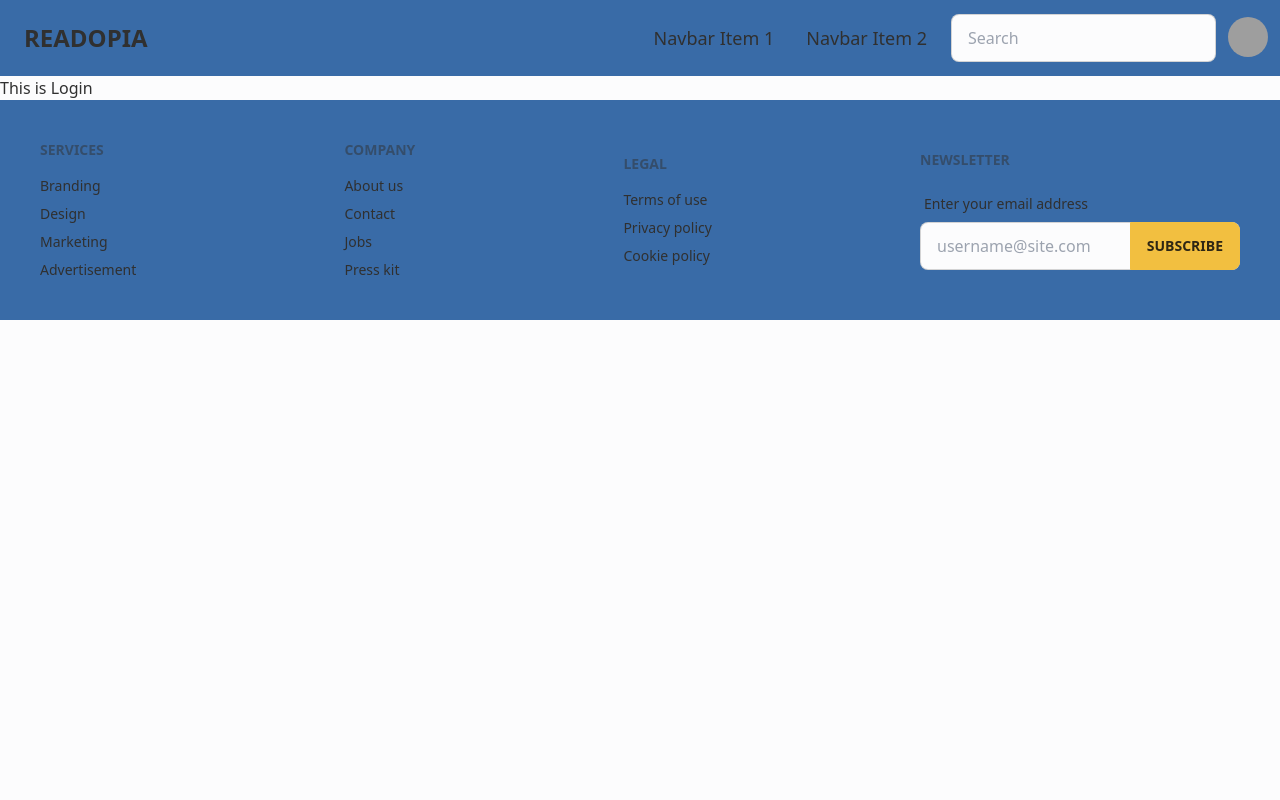
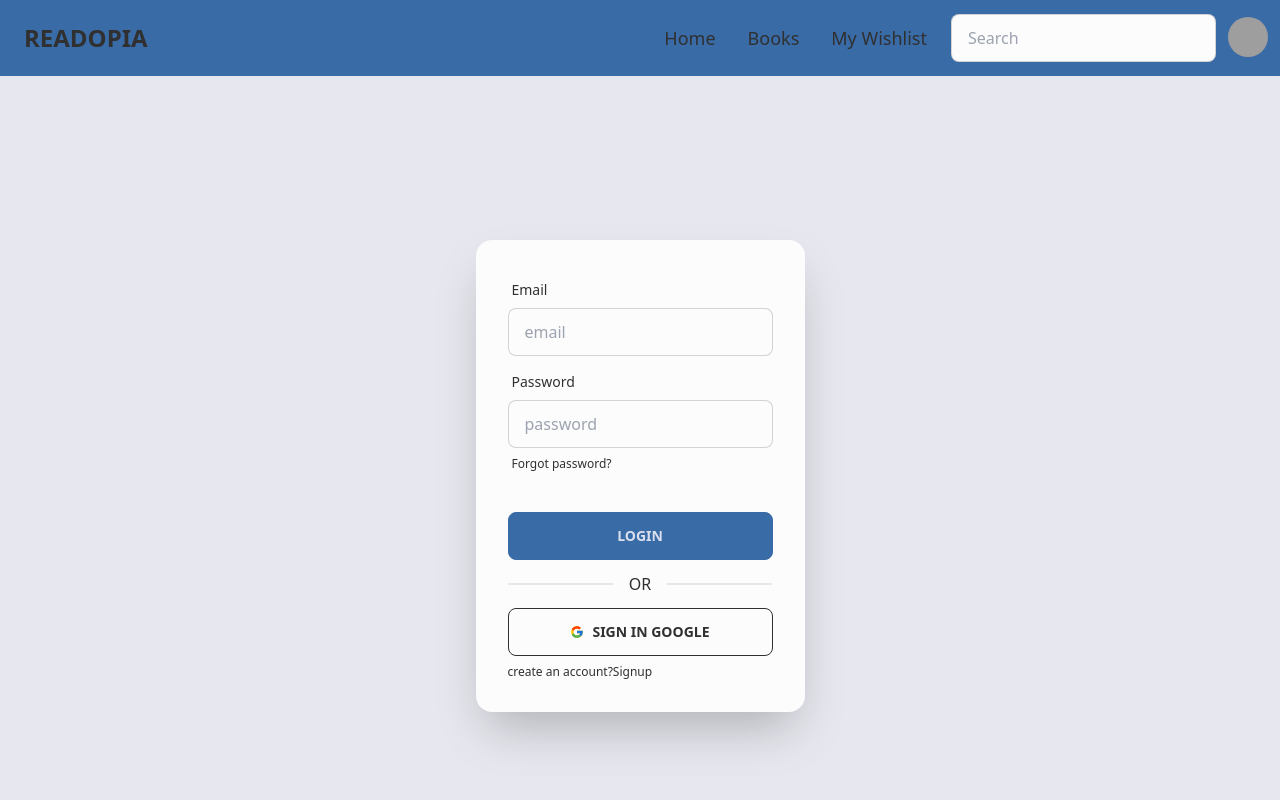
Before and after one commit to rajibdas-it/readopia-client, a React (Vite) app: page /login in a window 1280 px wide. Shown: the top 800 px of the page. Built offline with nearby package versions, Linux system fonts and the light colour scheme; grey boxes are pictures that could not be loaded.

Commit message:
create signup and login page and others

```diff
--- a/src/Components/Card.tsx
+++ b/src/Components/Card.tsx
@@ -1,4 +1,8 @@
 import { IBook } from "../Types/BookInterface";
+import { BsFillHeartFill } from "react-icons/bs";
+import { MdWatchLater } from "react-icons/md";
+import { HiArrowRight } from "react-icons/hi";
+import { Link } from "react-router-dom";
 
 interface IProps {
   book: IBook;
@@ -8,20 +12,24 @@ export default function Card({ book }: IProps) {
   return (
     <div className="card w-full bg-base-100 shadow-xl image-full p-2 cursor-pointer">
       <figure>
-        <img src={book?.imageUrl} alt="Shoes" />
+        <img className="" src={book?.imageUrl} alt="Shoes" />
       </figure>
-      <div className="card-body hover:text-white">
-        <h2 className="card-title">{book?.title}</h2>
-        <p className="">{book.author}</p>
-
-        <div className="flex flex-">
-          <p>Genre: {book.genre}</p>
-          <p>Publication Date: {book.publicationDate}</p>
-        </div>
-        <p>{book.shortDesc}</p>
-        <div className="card-actions justify-between">
-          <button className="btn btn-primary">Add to Wishlist</button>
-          <button className="btn btn-secondary">Read Later</button>
+      <div className="card-body items-center text-center hover:text-white">
+        <h2 className="card-title ">{book?.title}</h2>
+        <p className="">{book?.author}</p>
+        <p>Genre: {book?.genre}</p>
+        <div className="card-actions justify-between gap-10 py-5">
+          <button className="btn btn-primary">
+            <BsFillHeartFill />
+          </button>
+          <button className="btn btn-secondary">
+            <MdWatchLater />
+          </button>
+          <Link to={`/book/${book.title}`}>
+            <button className="bg-red-500 rounded-md grid w-[50px] h-[50px] place-content-center">
+              <HiArrowRight />
+            </button>
+          </Link>
         </div>
       </div>
     </div>
--- a/src/Layout/Main.tsx
+++ b/src/Layout/Main.tsx
@@ -1,5 +1,5 @@
 import Footer from "../shared/Footer";
-import { Outlet } from "react-router-dom";
+import { Link, Outlet } from "react-router-dom";
 import Navbar from "../shared/Navbar";
 
 export default function Main() {
@@ -55,13 +55,13 @@ export default function Main() {
                   className="mt-3 z-[1] p-2 shadow menu menu-sm dropdown-content bg-base-100 rounded-box w-52"
                 >
                   <li>
-                    <a>Login</a>
+                    <Link to="/login">Login</Link>
                   </li>
                   <li>
-                    <a>Signup</a>
+                    <Link to="/signup">Signup</Link>
                   </li>
                   <li>
-                    <a className="justify-between">Add New Book</a>
+                    <Link to="/add-new-book">Add New Book</Link>
                   </li>
                   <li>
                     <a>Logout</a>
--- /dev/null
+++ b/src/Pages/AddNewBook.tsx
@@ -0,0 +1,3 @@
+export default function AddNewBook() {
+  return <div>AddNewBook</div>;
+}
--- /dev/null
+++ b/src/Pages/BookDetails.tsx
@@ -0,0 +1,34 @@
+import { useParams } from "react-router-dom";
+
+export default function BookDetails() {
+  const { id } = useParams();
+
+  return (
+    <div>
+      {/* book details section  */}
+      <div className="hero min-h-screen bg-base-200">
+        <div className="hero-content flex-col lg:flex-row gap-10">
+          <img
+            src="https://encrypted-tbn0.gstatic.com/images?q=tbn:ANd9GcR05D3hJcNIg8Gy8kEIXLv5PnbXio80PUbJxQ&usqp=CAU"
+            className=" rounded-lg shadow-2xl"
+          />
+          <div>
+            <h1 className="text-5xl font-bold">Book Title:</h1>
+            <p className="py-6">Genre:</p>
+            <p className="py-6">Author:</p>
+            <p className="py-6">Publication Date: </p>
+            <p className="py-6">Descriptions:</p>
+
+            <div className="flex gap-6 mt-5">
+              <button className="btn btn-primary">Update Book</button>
+              <button className="btn btn-secondary">Delete Book</button>
+            </div>
+          </div>
+        </div>
+      </div>
+      {/* book details section  */}
+      {/* review section  */}
+      {/* review section  */}
+    </div>
+  );
+}
--- a/src/Pages/Books.tsx
+++ b/src/Pages/Books.tsx
@@ -1,6 +1,7 @@
 import { useState } from "react";
-import Card from "../Components/card";
+
 import { IBook } from "../Types/BookInterface";
+import Card from "../Components/Card";
 
 export default function Books() {
   const [books, setBooks] = useState<IBook[]>([]);
--- a/src/Pages/Home.tsx
+++ b/src/Pages/Home.tsx
@@ -1,15 +1,20 @@
-import BookCard from "../Components/BookCard";
 import Carousel from "../Components/Carousel";
+import { useState } from "react";
+import { IBook } from "../Types/BookInterface";
+import Card from "../Components/Card";
 
 export default function Home() {
+  const [books, setBooks] = useState<IBook[]>([]);
+  fetch("data.json")
+    .then((res) => res.json())
+    .then((data) => setBooks(data));
   return (
     <div className="max-w-[1400px] mx-auto mb-10 space-y-10">
       <Carousel />
       <div className="grid grid-cols-1 md:grid-cols-2 lg:grid-cols-3 gap-5">
-        <BookCard />
-        <BookCard />
-        <BookCard />
-        <BookCard />
+        {books.map((book) => (
+          <Card book={book} />
+        ))}
       </div>
     </div>
   );
--- a/src/Pages/Login.tsx
+++ b/src/Pages/Login.tsx
@@ -1,3 +1,53 @@
+import { FcGoogle } from "react-icons/fc";
+import { Link } from "react-router-dom";
+
 export default function Login() {
-  return <div>This is Login</div>;
+  return (
+    <div className="hero min-h-screen bg-base-200">
+      <div className="hero-content flex-col lg:flex-row-reverse">
+        <div className="card  w-full  shadow-2xl bg-base-100">
+          <div className="card-body">
+            <div className="form-control">
+              <label className="label">
+                <span className="label-text">Email</span>
+              </label>
+              <input
+                type="text"
+                placeholder="email"
+                className="input input-bordered"
+              />
+            </div>
+            <div className="form-control">
+              <label className="label">
+                <span className="label-text">Password</span>
+              </label>
+              <input
+                type="text"
+                placeholder="password"
+                className="input input-bordered"
+              />
+              <label className="label">
+                <a href="#" className="label-text-alt link link-hover">
+                  Forgot password?
+                </a>
+              </label>
+            </div>
+            <div className="form-control mt-6">
+              <button className="btn btn-primary">Login</button>
+              <div className="divider">OR</div>
+              <button className="btn btn-ghost btn-outline">
+                <FcGoogle /> Sign In Google
+              </button>
+            </div>
+            <label className="text-xs">
+              create an account?
+              <Link to="/signup" className="label-text-alt link link-hover">
+                Signup
+              </Link>
+            </label>
+          </div>
+        </div>
+      </div>
+    </div>
+  );
 }
--- a/src/Pages/Signup.tsx
+++ b/src/Pages/Signup.tsx
@@ -1,3 +1,58 @@
+import { FcGoogle } from "react-icons/fc";
+import { Link } from "react-router-dom";
+
 export default function Signup() {
-  return <div>This is Signup Page</div>;
+  return (
+    <div className="hero min-h-screen bg-base-200">
+      <div className="hero-content flex-col lg:flex-row-reverse">
+        <div className="card  w-full  shadow-2xl bg-base-100">
+          <div className="card-body">
+            <div className="form-control">
+              <label className="label">
+                <span className="label-text">Email</span>
+              </label>
+              <input
+                type="text"
+                placeholder="email"
+                className="input input-bordered"
+              />
+            </div>
+            <div className="form-control">
+              <label className="label">
+                <span className="label-text">Password</span>
+              </label>
+              <input
+                type="text"
+                placeholder="password"
+                className="input input-bordered"
+              />
+            </div>
+            <div className="form-control">
+              <label className="label">
+                <span className="label-text">Password</span>
+              </label>
+              <input
+                type="text"
+                placeholder="password"
+                className="input input-bordered"
+              />
+            </div>
+            <div className="form-control mt-6">
+              <button className="btn btn-primary">Login</button>
+              <div className="divider">OR</div>
+              <button className="btn btn-ghost btn-outline">
+                <FcGoogle /> Signup with Google
+              </button>
+            </div>
+            <label className="text-xs">
+              Already have an account?
+              <Link to="/login" className="label-text-alt link link-hover">
+                Login
+              </Link>
+            </label>
+          </div>
+        </div>
+      </div>
+    </div>
+  );
 }
--- a/src/routes/index.tsx
+++ b/src/routes/index.tsx
@@ -5,6 +5,9 @@ import Books from "../Pages/Books";
 import Login from "../Pages/Login";
 import Signup from "../Pages/Signup";
 import NotFound from "../Pages/NotFound";
+import BookDetails from "../Pages/BookDetails";
+import WishList from "../Pages/WishList";
+import AddNewBook from "../Pages/AddNewBook";
 
 const routes = createBrowserRouter([
   {
@@ -15,6 +18,9 @@ const routes = createBrowserRouter([
       { path: "/", element: <Home /> },
       { path: "/home", element: <Home /> },
       { path: "/books", element: <Books /> },
+      { path: "/book/:id", element: <BookDetails /> },
+      { path: "/wishlist", element: <WishList /> },
+      { path: "/add-new-book", element: <AddNewBook /> },
       { path: "/login", element: <Login /> },
       { path: "/signup", element: <Signup /> },
     ],
--- a/src/shared/Navbar.tsx
+++ b/src/shared/Navbar.tsx
@@ -1,11 +1,18 @@
+import { Link } from "react-router-dom";
+
 export default function Navbar() {
   return (
     <>
       <li>
-        <a>Navbar Item 1</a>
+        <Link to="/">Home</Link>
       </li>
+
       <li>
-        <a>Navbar Item 2</a>
+        <Link to="/books">Books</Link>
+      </li>
+
+      <li>
+        <Link to="/wishlist">My Wishlist</Link>
       </li>
     </>
   );
```
